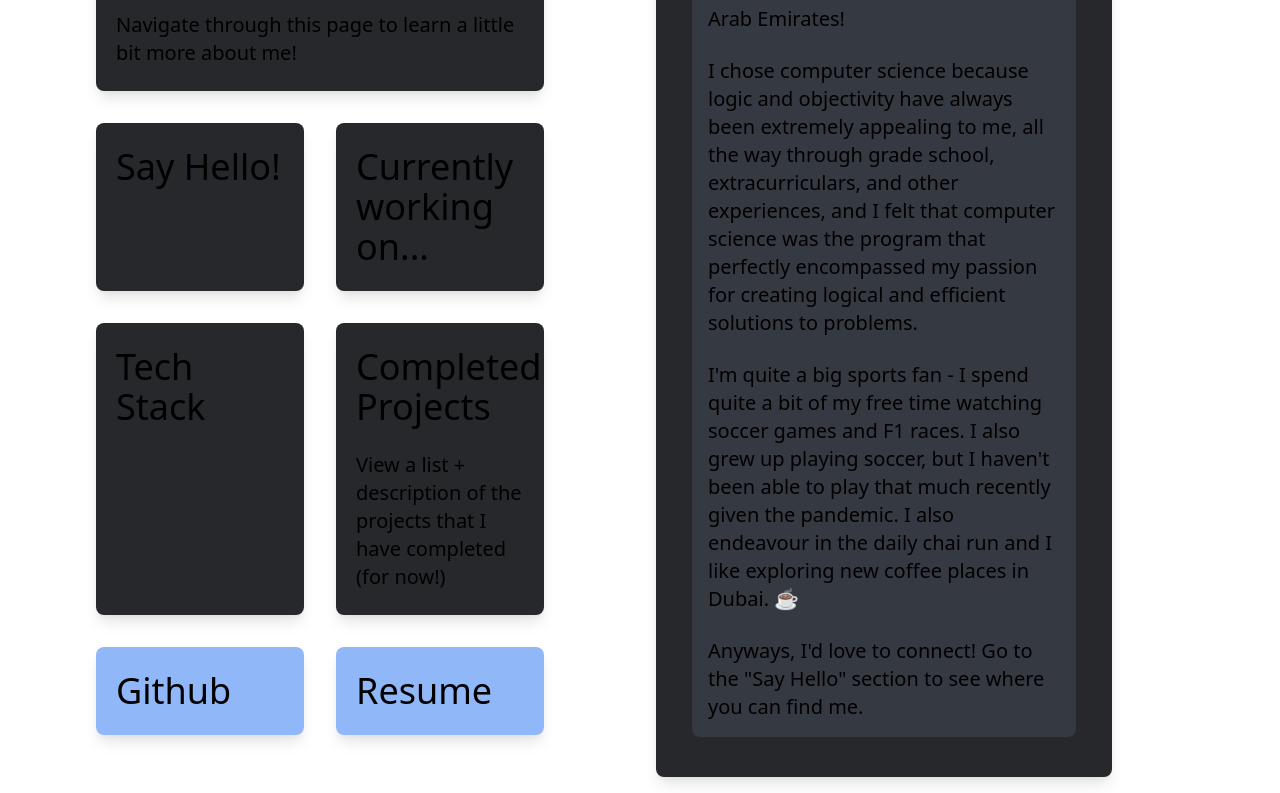
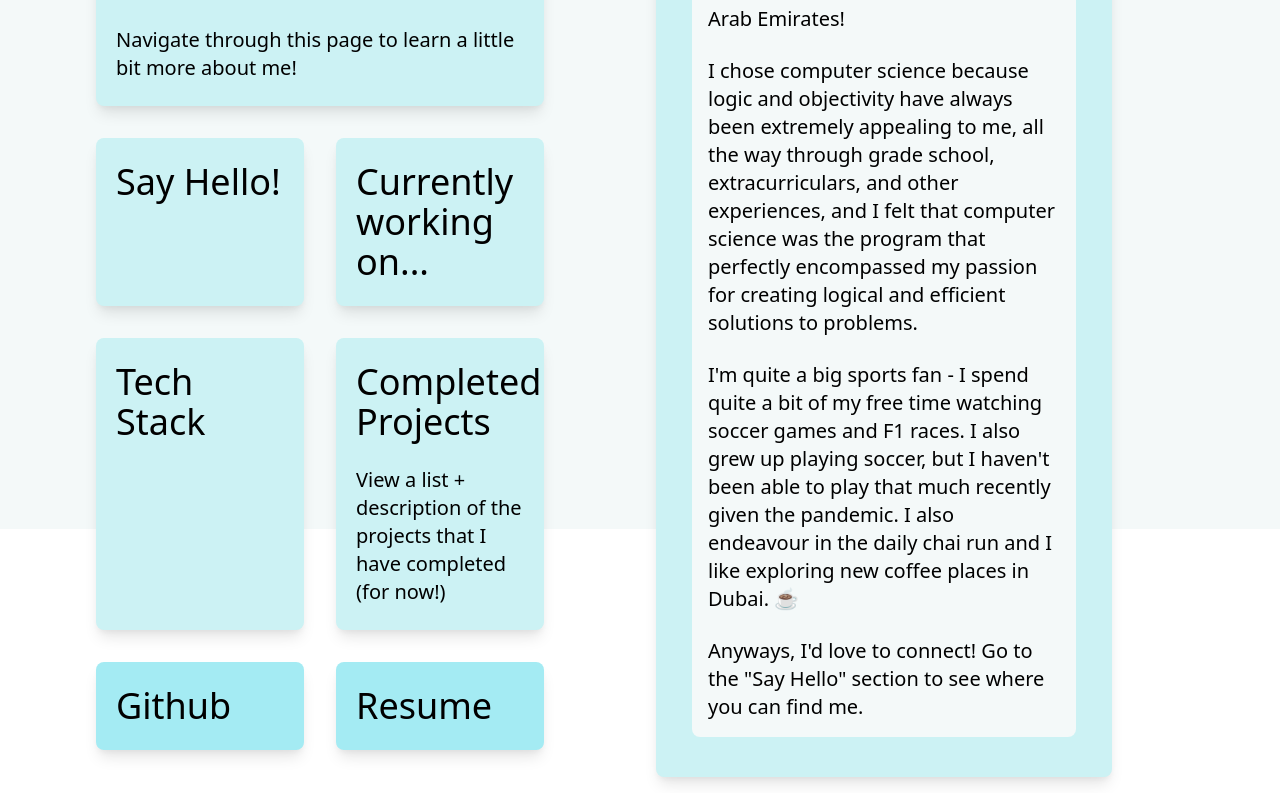
Before and after one commit to ad-world/aryaman-dev-v2, a React (Create React App) app: page / in a window 1280 px wide. Shown: the part 271-1064 px from the top of the page. Built offline with nearby package versions, Linux system fonts and the light colour scheme.

Commit message:
Add Dark Mode classes

```diff
--- a/src/components/InfoItem.js
+++ b/src/components/InfoItem.js
@@ -4,7 +4,7 @@ export default function InfoItem({ name, info, nameSetter, infoSetter, activeSet
 
     if (activeItem === name) {
         return (
-            <li className="text-xl list-inside bg-grey-light px-2 rounded-lg" onClick={() => {
+            <li className="text-xl list-inside bg-sky-dark dark:bg-grey-light px-2 rounded-lg" onClick={() => {
                 infoSetter(info)
                 nameSetter(name)
                 activeSetter(name)
--- a/src/components/ProjectItem.js
+++ b/src/components/ProjectItem.js
@@ -4,7 +4,7 @@ export default function ProjectItem({ name, stack, info, link, nameSetter, stack
 
     if (activeItem === name) {
         return (
-            <li className="text-xl list-inside bg-grey-light px-2 rounded-lg" onClick={() => {
+            <li className="text-xl list-inside bg-sky-dark dark:bg-grey-light px-2 rounded-lg" onClick={() => {
                 infoSetter(info)
                 nameSetter(name)
                 stackSetter(stack)
--- a/src/components/SkillProgressComp.js
+++ b/src/components/SkillProgressComp.js
@@ -4,7 +4,7 @@ export default function SkillProgressComp({name, info}) {
     return (
         <div className="py-4 lg:py-0 w-5/6 mx-auto">
             <p className="text-xl font-semibold mb-2">{name}</p>
-            <p className="text-xl bg-grey-light rounded-lg p-2">{info}</p>
+            <p className="text-xl bg-white dark:bg-grey-light rounded-lg p-2">{info}</p>
         </div>
     )
 }
--- a/src/pages/About.js
+++ b/src/pages/About.js
@@ -6,9 +6,9 @@ export default function About() {
     return (
         <div className=" flex flex-wrap items-start xl:items-center align-middle">
             <div className="w-full flex flex-col p-4 sm:w-full lg:w-full justify-center content-center align-middle">
-                <div className="md:w-3/4 sm:w-full flex-1 px-5 py-6 rounded-lg shadow-lg sm:h-1/4 md:h-1/4 bg-grey-dark object-contain">
+                <div className="md:w-3/4 sm:w-full flex-1 px-5 py-6 rounded-lg shadow-lg sm:h-1/4 md:h-1/4 bg-sky-light dark:bg-grey-dark object-contain">
                     <p className="text-4xl">A little bit about me <Emoji label="about" symbol="🙋‍♂️" /></p>
-                    <div className="p-4 m-4 bg-grey-light rounded-lg">
+                    <div className="p-4 m-4 bg-white dark:bg-grey-light rounded-lg">
                         <p className="text-xl">I'm a Computer Science student at the University of Waterloo.</p>
                         <p className="text-xl">I will be going into my second year in Fall 2021.</p>
                         <br></br>
--- a/src/pages/Header.js
+++ b/src/pages/Header.js
@@ -7,18 +7,18 @@ import Progress from './Progress'
 
 import Emoji from '../components/Emoji'
 import Resume from './Aryaman_Dhingra_Resume.pdf'
-
+import DarkMode from '../components/DarkModeToggle'
 
 export default function Header() {
     const [current, setCurrent] = useState(<About />);
-    // const [dark, setDark] = useState('');
     return (
-        <div className="grid md:grid-cols-2 lg:divide-x divide-y-8 divide-none h-full visible">
+        <div className="text-black dark:text-white grid md:grid-cols-2 lg:divide-x divide-y-8 divide-none h-full visible bg-white dark:bg-grey-light">
             <div className="w-3/4 mx-auto px-4 flex items-center h-auto">
                 <div className="-mx-4 flex flex-wrap">
                     <div className="w-full flex flex-col p-4 w-full nice-cursor">
-                        <div className="flex-1 px-5 py-6 rounded-lg shadow-lg h-1/4 md:h-1/4 bg-grey-dark object-contain hover:bg-blue-light transition duration-300"
+                        <div className="text-black dark:text-white flex-1 px-5 py-6 rounded-lg shadow-lg h-1/4 md:h-1/4 bg-sky-light dark:bg-grey-dark hover:bg-sky-dark dark:hover:bg-blue-light object-contain transition duration-300"
                             onClick={() => setCurrent(<About />)}>
+                            <DarkMode/>
                             <p className="text-4xl">Hi, I'm Aryaman. <Emoji label="wave" symbol="👋" /></p>
                             <br></br>
                             <p className="text-xl">I'm a Computer Science student at the University of Waterloo.</p>
@@ -28,13 +28,13 @@ export default function Header() {
                         </div>
                     </div>
                     <div className="w-full flex flex-col p-4 w-full xl:w-1/2 nice-cursor">
-                        <div className="flex-1 px-5 py-6 rounded-lg shadow-lg sm:h-1/4 md:h-full bg-grey-dark hover:bg-blue-light transition duration-300"
+                        <div className="text-black dark:text-white flex-1 px-5 py-6 rounded-lg shadow-lg sm:h-1/4 md:h-full bg-sky-light dark:bg-grey-dark hover:bg-sky-dark dark:hover:bg-blue-light transition duration-300"
                             onClick={() => setCurrent(<Socials />)}>
                             <p className="text-4xl">Say Hello!</p>
                         </div>
                     </div>
                     <div className="w-full flex flex-col p-4 w-full xl:w-1/2 nice-cursor">
-                        <div className="flex-1 px-5 py-6 rounded-lg shadow-lg sm:h-1/4 md:h-full bg-grey-dark hover:bg-blue-light transition duration-300"
+                        <div className="text-black dark:text-white flex-1 px-5 py-6 rounded-lg shadow-lg sm:h-1/4 md:h-full bg-sky-light dark:bg-grey-dark hover:bg-sky-dark dark:hover:bg-blue-light transition duration-300"
                             onClick={() => setCurrent(<Progress />)}>
                             <p className="text-4xl">
                                 Currently working on...
@@ -42,13 +42,13 @@ export default function Header() {
                         </div>
                     </div>
                     <div className="w-full flex flex-col p-4 w-full xl:w-1/2 nice-cursor">
-                        <div className="flex-1 px-5 py-6 rounded-lg shadow-lg sm:h-1/4 md:h-full bg-grey-dark hover:bg-blue-light transition duration-300"
+                        <div className="text-black dark:text-white flex-1 px-5 py-6 rounded-lg shadow-lg sm:h-1/4 md:h-full bg-sky-light dark:bg-grey-dark hover:bg-sky-dark dark:hover:bg-blue-light transition duration-300"
                             onClick={() => setCurrent(<Skills />)}>
                             <p className="text-4xl">Tech Stack</p>
                         </div>
                     </div>
                     <div className="w-full flex flex-col p-4 w-full xl:w-1/2 nice-cursor">
-                        <div className="flex-1 px-5 py-6  rounded-lg shadow-lg sm:h-1/4 md:h-full bg-grey-dark hover:bg-blue-light transition duration-300"
+                        <div className="text-black dark:text-white flex-1 px-5 py-6  rounded-lg shadow-lg sm:h-1/4 md:h-full bg-sky-light dark:bg-grey-dark hover:bg-sky-dark dark:hover:bg-blue-light transition duration-300"
                             onClick={() => setCurrent(<Projects />)}>
                             <p className="text-4xl">Completed Projects</p>
                             <br></br>
@@ -58,14 +58,14 @@ export default function Header() {
                     </div>
                     <div className="w-full flex flex-col p-4 w-full xl:w-1/2 nice-cursor">
                         <a href="https://github.com/ad-world" target="_blank" rel="noreferrer" className="h-full">
-                            <div className="flex-1 px-5 py-6 rounded-lg shadow-lg h-full bg-blue-light hover:bg-blue-dark transition duration-300">
+                            <div className="flex-1 px-5 py-6 rounded-lg shadow-lg h-full bg-sky-dark dark:bg-blue-light hover:bg-grey-main dark:hover:bg-blue-dark transition duration-300">
                                 <p className="text-4xl">Github</p>
                             </div>
                         </a>
                     </div>
                     <div className="w-full flex flex-col p-4 w-full xl:w-1/2 nice-cursor">
-                        <a href={Resume} target="_blank" rel="noreferrer" className="">
-                            <div className="flex-1 px-5 py-6 rounded-lg shadow-lg h-full bg-blue-light hover:bg-blue-dark transition duration-300">
+                        <a href={Resume} target="_blank" rel="noreferrer" className="h-full">
+                            <div className="flex-1 px-5 py-6 rounded-lg shadow-lg h-full bg-sky-dark dark:bg-blue-light hover:bg-grey-main dark:hover:bg-blue-dark duration-300">
                                 <p className="text-4xl">Resume</p>
                             </div>
                         </a>
--- a/src/pages/Progress.js
+++ b/src/pages/Progress.js
@@ -4,7 +4,7 @@ import Emoji from '../components/Emoji'
 import InfoItem from '../components/InfoItem'
 import SkillProgressComp from '../components/SkillProgressComp'
 
-export default function Socials() {
+export default function Progress() {
     const progress = require('../info/progress.json')
 
     const [info, setInfo] = useState('Click on an item for more info.')
@@ -13,7 +13,7 @@ export default function Socials() {
     return (
         <div className=" flex flex-wrap items-start xl:items-center align-middle">
             <div className="w-full flex flex-col p-4 sm:w-full lg:w-full justify-center content-center align-middle">
-                <div className="md:w-3/4 sm:w-full flex-1 px-5 py-6 rounded-lg shadow-lg sm:h-1/4 md:h-1/4 bg-grey-dark object-contain">
+                <div className="md:w-3/4 sm:w-full flex-1 px-5 py-6 rounded-lg shadow-lg sm:h-1/4 md:h-1/4 bg-sky-light dark:bg-grey-dark object-contain">
                     <p className="text-4xl" onClick={() => {
                         setInfo('Click on an item for more info');
                         setActiveItem(null);
--- a/src/pages/Projects.js
+++ b/src/pages/Projects.js
@@ -17,7 +17,7 @@ export default function Projects() {
     return (
         <div className=" flex flex-wrap items-start xl:items-center align-middle">
             <div className="w-full flex flex-col p-4 sm:w-full lg:w-full justify-center content-center align-middle">
-                <div className="md:w-3/4 sm:w-full flex-1 px-5 py-6 rounded-lg shadow-lg sm:h-1/4 md:h-1/4 bg-grey-dark object-contain">
+                <div className="md:w-3/4 sm:w-full flex-1 px-5 py-6 rounded-lg shadow-lg sm:h-1/4 md:h-1/4 bg-sky-light dark:bg-grey-dark object-contain">
                     <p className="text-4xl"
                         onClick={() => {
                             setInfo('Click on a project for more info.');
@@ -73,7 +73,7 @@ export default function Projects() {
                         </div>
                         <div className="py-4 lg:py-0 w-5/6 mx-auto">
                             <p className="text-xl font-semibold">{name}</p>
-                            <p className="text-xl bg-grey-light rounded-lg p-2">{info}</p>
+                            <p className="text-xl bg-white dark:bg-grey-light rounded-lg p-2">{info}</p>
                             <br></br>
                             {stack && (<p className="text-xl font-semibold">Stack</p>)}
                             {stack && stack.map((item) => {
--- a/src/pages/Skills.js
+++ b/src/pages/Skills.js
@@ -14,7 +14,7 @@ export default function Socials() {
     return (
         <div className=" flex flex-wrap items-start xl:items-center align-middle">
             <div className="w-full flex flex-col p-4 sm:w-full lg:w-full justify-center content-center align-middle">
-                <div className="md:w-3/4 sm:w-full flex-1 px-5 py-6 rounded-lg shadow-lg sm:h-1/4 md:h-1/4 bg-grey-dark object-contain">
+                <div className="md:w-3/4 sm:w-full flex-1 px-5 py-6 rounded-lg shadow-lg sm:h-1/4 md:h-1/4 bg-sky-light dark:bg-grey-dark object-contain">
                     <p className="text-4xl"
                         onClick={() => {
                             setInfo('Click on a skill for more info.')
--- a/src/pages/Socials.js
+++ b/src/pages/Socials.js
@@ -9,7 +9,7 @@ export default function Socials() {
     return (
         <div className=" flex flex-wrap items-start xl:items-center align-middle">
             <div className="w-full flex flex-col p-4 justify-center content-center align-middle">
-                <div className="md:w-3/4 sm:w-full flex-1 px-5 py-6 rounded-lg shadow-lg sm:h-1/4 md:h-1/4 bg-grey-dark object-contain">
+                <div className="md:w-3/4 sm:w-full flex-1 px-5 py-6 rounded-lg shadow-lg sm:h-1/4 md:h-1/4 bg-sky-light dark:bg-grey-dark object-contain">
                     <p className="text-4xl">I'd love to get in touch! <Emoji label="collision" symbol="💥" /></p>
                     <br></br>
                     <p className="text-2xl">You can find me on:</p>
```
Also changed, not shown: src/App.js (+17 -1 lines).
